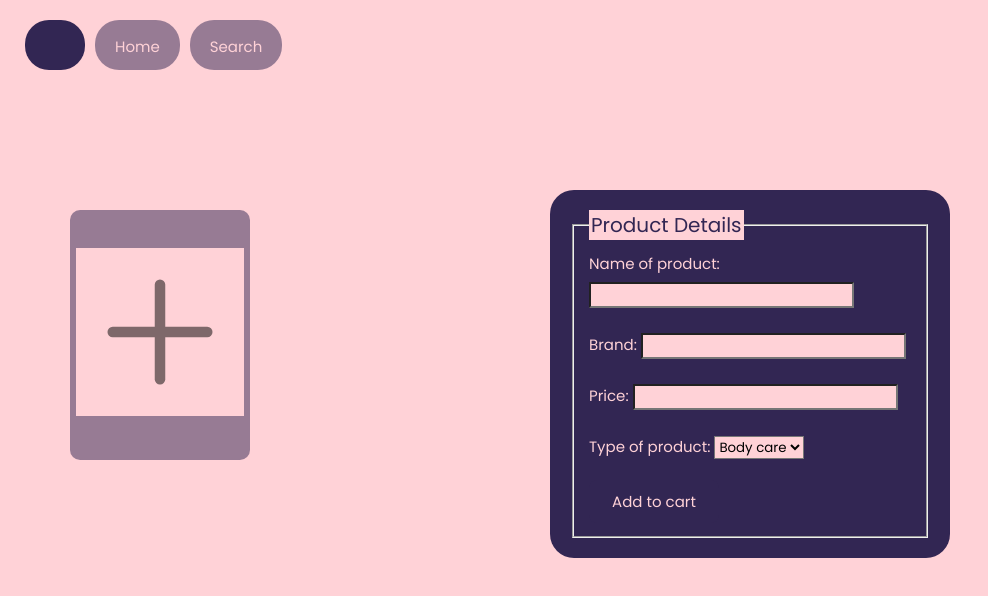
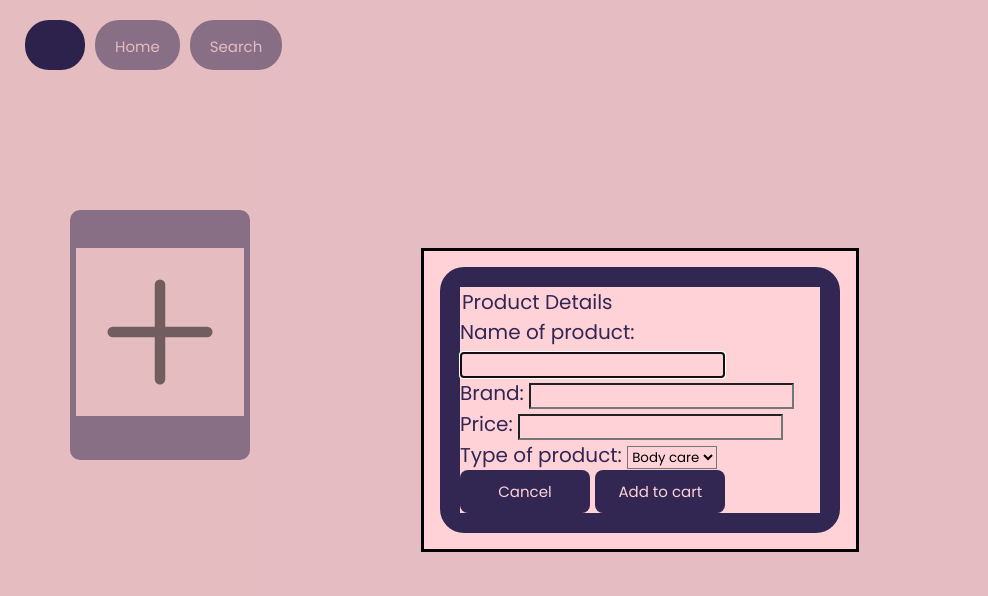
Before and after one commit to ttduongdo/to-buy, a plain HTML site: page index.html in a window 1280 px wide. Both pictures are taken after a click on the button 160 px from the left and 335 px from the top of the page. Shown: the whole page, without its empty margins (0-988 px from the left). Drawn offline with Linux system fonts and the light colour scheme.

Commit message:
integrated dialog. not working yet.

```diff
--- a/index.html
+++ b/index.html
@@ -37,9 +37,8 @@
             </svg>
         </button>
 
-
-        <form id="form">
-                <fieldset>
+        <dialog id="dialog" >
+            <form id="form">
                     <legend>Product Details</legend>
                     <div>
                         <label for="name">Name of product: </label>
@@ -65,11 +64,15 @@
                         </select>
                     </div>
 
+                    <div>
+                        <button value="cancel" formmethod="dialog">Cancel</button>
+                        <button type="submit" class="submit">Add to cart</button>
+                    </div>
 
-                    <button type="submit" type="reset" class="submit">Add to cart</button>
 
-                </fieldset>
-        </form>
+
+            </form>
+        </dialog>
 
     </main>
 
--- a/script.js
+++ b/script.js
@@ -6,6 +6,7 @@ const submitButton = document.querySelector(".submit");
 const addButton = document.querySelector(".add");
 
 const form = document.querySelector("#form");
+const dialog = document.querySelector('#dialog');
 
 
 function Item(name, brand, price, type) {
@@ -38,11 +39,11 @@ function display(name, brand, price, type){
 
 
 addButton.addEventListener("click", () => {
-    form.style.display = "flex";
+    dialog.showModal();
 })
 
 
-form.addEventListener('submit', (e) => {
+dialog.addEventListener('submit', (e) => {
     e.preventDefault();
 
     const name = document.querySelector("#name").value;
@@ -58,3 +59,12 @@ form.addEventListener('submit', (e) => {
     form.innerHTML = form.innerHTML;
     form.style.display = "none";
 });
+
+dialog.addEventListener('cancel', () => {
+    dialog.close();
+})
+
+submit.addEventListener("click", (event) => {
+    event.preventDefault();
+    dialog.close();
+  });
--- a/style.css
+++ b/style.css
@@ -83,7 +83,6 @@ body {
 }
 
 #form {
-    display: none;
     flex-direction: column;
     align-items: left;
     height: auto;
```
